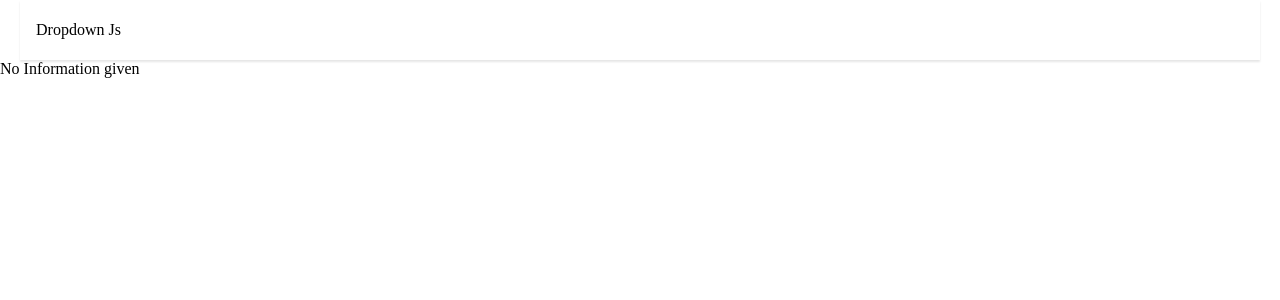
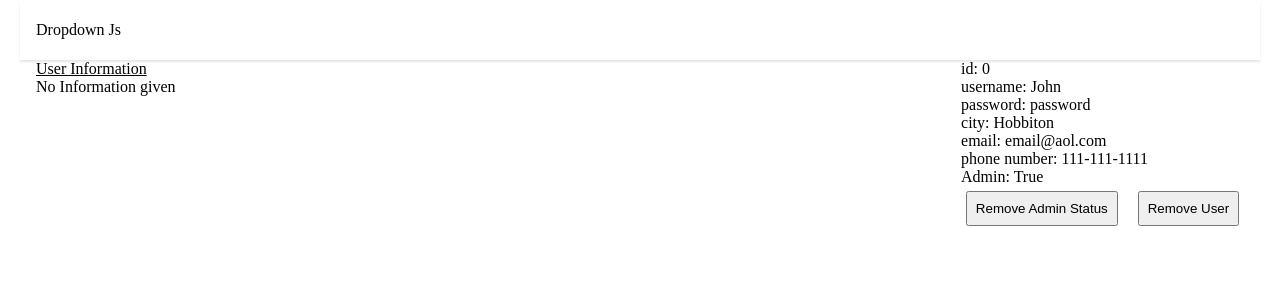
Before and after one commit to savus/Forms, a React (Vite) app: page / in a window 1280 px wide. Shown: the top 300 px of the page. Built offline with nearby package versions, Linux system fonts and the light colour scheme; data requests are answered from the project's data file.

Commit message:
build user-display section, map through all users and display in user-display section. Task: hook remove-user-button and toggle-role-button with PATCH and DELETE fetch calls

```diff
--- a/db.json
+++ b/db.json
@@ -6,7 +6,8 @@
       "password": "password",
       "city": "Hobbiton",
       "email": "email@aol.com",
-      "phoneNumber": "111-111-1111"
+      "phoneNumber": "111-111-1111",
+      "isAdmin": "false"
     }
   ]
 }
--- a/package.json
+++ b/package.json
@@ -11,7 +11,8 @@
   },
   "dependencies": {
     "react": "^18.2.0",
-    "react-dom": "^18.2.0"
+    "react-dom": "^18.2.0",
+    "react-hot-toast": "^2.4.1"
   },
   "devDependencies": {
     "@types/react": "^18.2.66",
--- a/src/App.tsx
+++ b/src/App.tsx
@@ -2,6 +2,7 @@ import { Header } from "./Components/Header";
 import { ModalComponent } from "./Components/ModalComponent";
 import { MenuProvider } from "./Components/Providers/MenuProvider";
 import { UserInformationHandler } from "./Components/Providers/UserInformationProvider";
+import { UserProvider } from "./Components/Providers/UserProvider";
 import { UserInformationDisplay } from "./Components/UserInformationDisplay";
 import "./css/main.css";
 import "./css/theme.css";
@@ -11,14 +12,14 @@ function App() {
   return (
     <>
       <MenuProvider>
-        <UserInformationHandler>
-          <Header />
+        <Header />
+        <UserProvider>
           <ModalComponent
             dataName="registration"
             stateToCheck="registration-form"
           />
           <UserInformationDisplay />
-        </UserInformationHandler>
+        </UserProvider>
       </MenuProvider>
       <datalist id="cities">
         {allCities.map((city) => (
--- a/src/Components/ModalComponent.tsx
+++ b/src/Components/ModalComponent.tsx
@@ -2,7 +2,6 @@ import { useState } from "react";
 import { TModalActiveState, TPhoneInput } from "../types";
 import { useMenus } from "./Providers/MenuProvider";
 import { TextInput } from "./TextInput";
-import { useUserInformationHandler } from "./Providers/UserInformationProvider";
 import { PhoneInput } from "./PhoneInput";
 
 export const ModalComponent = ({
@@ -13,7 +12,6 @@ export const ModalComponent = ({
   stateToCheck: TModalActiveState;
 }) => {
   const { modalActiveState, setModalActiveState } = useMenus();
-  const { setUserInformation } = useUserInformationHandler();
 
   const checkIfStateIsActive = (stateToCheck: TModalActiveState) =>
     stateToCheck === modalActiveState ? "active" : "";
@@ -28,13 +26,6 @@ export const ModalComponent = ({
     <div
       onSubmit={(e) => {
         e.preventDefault();
-        setUserInformation({
-          username: usernameInput,
-          password: passwordInput,
-          city: cityInput,
-          email: emailInput,
-          phoneInput: phoneInput,
-        });
       }}
       onClick={(e) => {
         const target = e.target as HTMLDivElement;
--- /dev/null
+++ b/src/Components/Providers/UserProvider.tsx
@@ -0,0 +1,43 @@
+import {
+  ReactNode,
+  createContext,
+  useContext,
+  useEffect,
+  useState,
+} from "react";
+import { TUser } from "../../types";
+import { Requests } from "../../api";
+import toast from "react-hot-toast";
+
+type TUserProvider = { allUsers: TUser[] };
+
+const UserContext = createContext({} as TUserProvider);
+
+export const UserProvider = ({ children }: { children: ReactNode }) => {
+  const [allUsers, setAllUsers] = useState<TUser[]>([]);
+  const [isLoading, setIsLoading] = useState(false);
+
+  const refetchData = () =>
+    Requests.getAllUsers()
+      .then((data) => {
+        setIsLoading(true);
+        setAllUsers(data);
+      })
+      .then(() => {
+        toast.success("data successfully retrieved");
+      })
+      .catch((e) => toast.error(e))
+      .finally(() => {
+        setIsLoading(false);
+      });
+
+  useEffect(() => {
+    refetchData();
+  }, []);
+
+  return (
+    <UserContext.Provider value={{ allUsers }}>{children}</UserContext.Provider>
+  );
+};
+
+export const useUsers = () => useContext(UserContext);
--- /dev/null
+++ b/src/Components/UserComponent.tsx
@@ -0,0 +1,25 @@
+import { TUser } from "../types";
+
+export const UserComponent = ({
+  user: { id, username, password, city, email, phoneNumber, isAdmin },
+}: {
+  user: TUser;
+}) => {
+  return (
+    <div>
+      <div>id: {id}</div>
+      <div>username: {username}</div>
+      <div>password: {password}</div>
+      <div>city: {city}</div>
+      <div>email: {email}</div>
+      <div>phone number: {phoneNumber}</div>
+      <div>Admin: {isAdmin ? "True" : "False"}</div>
+      <div className="button-group">
+        <button className="toggle-role-button">
+          {isAdmin ? "Remove Admin Status" : "Give Admin Status"}
+        </button>
+        <button className="remove-user-button">Remove User</button>
+      </div>
+    </div>
+  );
+};
--- a/src/Components/UserInformationDisplay.tsx
+++ b/src/Components/UserInformationDisplay.tsx
@@ -1,9 +1,15 @@
 import { useUserInformationHandler } from "./Providers/UserInformationProvider";
+import { useUsers } from "./Providers/UserProvider";
+import "../css/user-information-display.css";
+import { UserComponent } from "./UserComponent";
 
 export const UserInformationDisplay = () => {
   const { userInformation } = useUserInformationHandler();
+  const { allUsers } = useUsers();
   return (
-    <div className="user-information-display">
+    <section className="user-information-display container container-lg">
+      <div>
+        <div className="section-header">User Information</div>
         {!userInformation ? (
           <div>No Information given</div>
         ) : (
@@ -15,7 +21,12 @@ export const UserInformationDisplay = () => {
             <div>Phone #: {userInformation?.phoneInput}</div>
           </div>
         )}
-      <div className="registered-user-list"></div>
       </div>
+      <div className="registered-user-list">
+        {allUsers.map((user) => (
+          <UserComponent key={user.id} user={user} />
+        ))}
+      </div>
+    </section>
   );
 };
--- a/src/api.ts
+++ b/src/api.ts
@@ -0,0 +1,16 @@
+import { TUser } from "./types";
+
+const BASE_URL = "http://localhost:3000";
+const users = "users";
+
+const getAllUsers = (): Promise<TUser[]> =>
+  fetch(`${BASE_URL}/${users}`).then((response) => {
+    if (!response.ok) {
+      throw new Error(`Could not fetch data from ${users}`);
+    }
+    return response.json();
+  });
+
+export const Requests = {
+  getAllUsers,
+};
--- /dev/null
+++ b/src/css/user-information-display.css
@@ -0,0 +1,19 @@
+.user-information-display {
+  display: flex;
+  justify-content: space-between;
+}
+
+.user-information-display .section-header {
+  text-decoration: underline;
+}
+
+.user-information-display .button-group {
+  display: flex;
+  justify-content: space-between;
+  padding: 0.3rem;
+  gap: 20px;
+}
+
+.user-information-display .button-group button {
+  padding: 0.5rem;
+}
--- a/src/main.tsx
+++ b/src/main.tsx
@@ -1,9 +1,11 @@
 import React from "react";
 import ReactDOM from "react-dom/client";
 import App from "./App.tsx";
+import { Toaster } from "react-hot-toast";
 
 ReactDOM.createRoot(document.getElementById("root")!).render(
   <React.StrictMode>
+    <Toaster />
     <App />
   </React.StrictMode>
 );
```
Also changed, not shown: src/Components/InformationForm.tsx (deleted, +0 -53 lines), src/types.ts (+10 -0 lines), 1 other file (tests, documents, lock files or other folders). Lines whose indentation alone changed are shown as unchanged.
